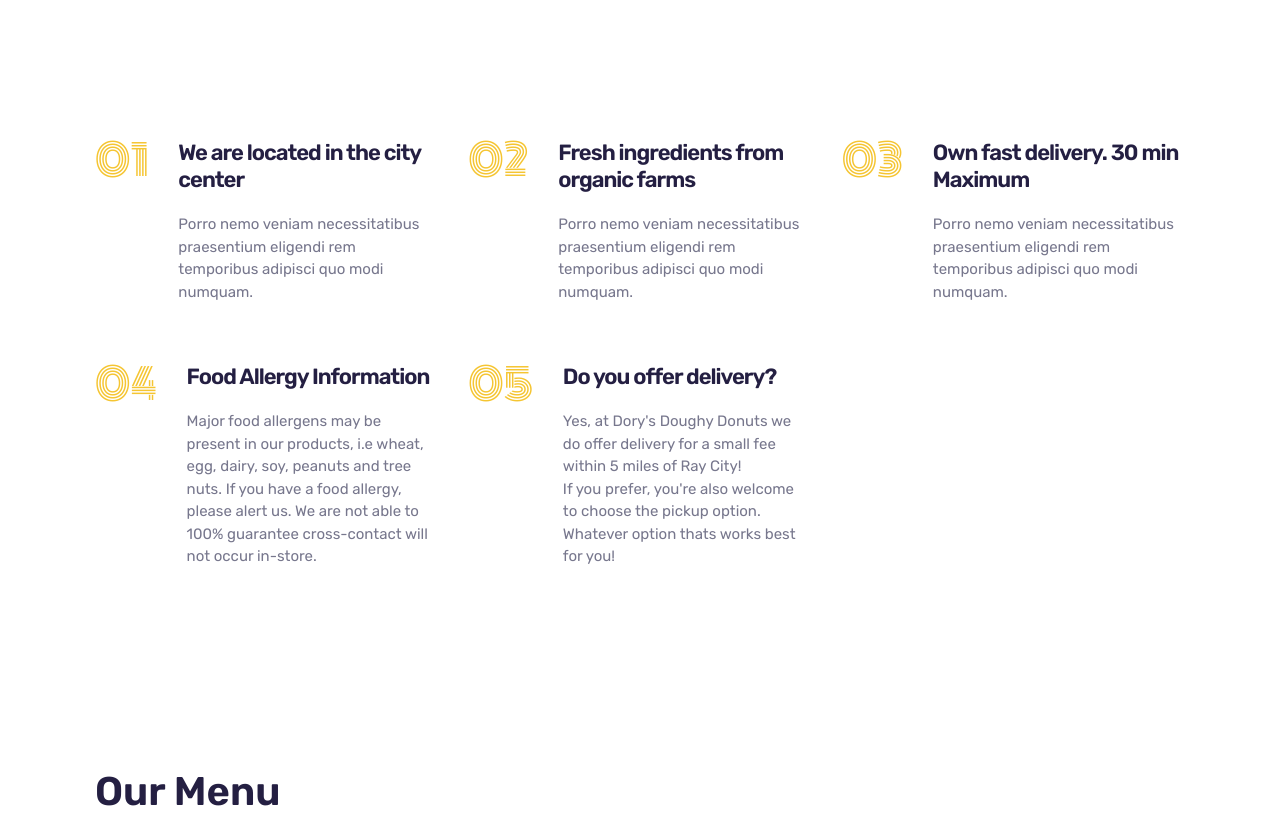
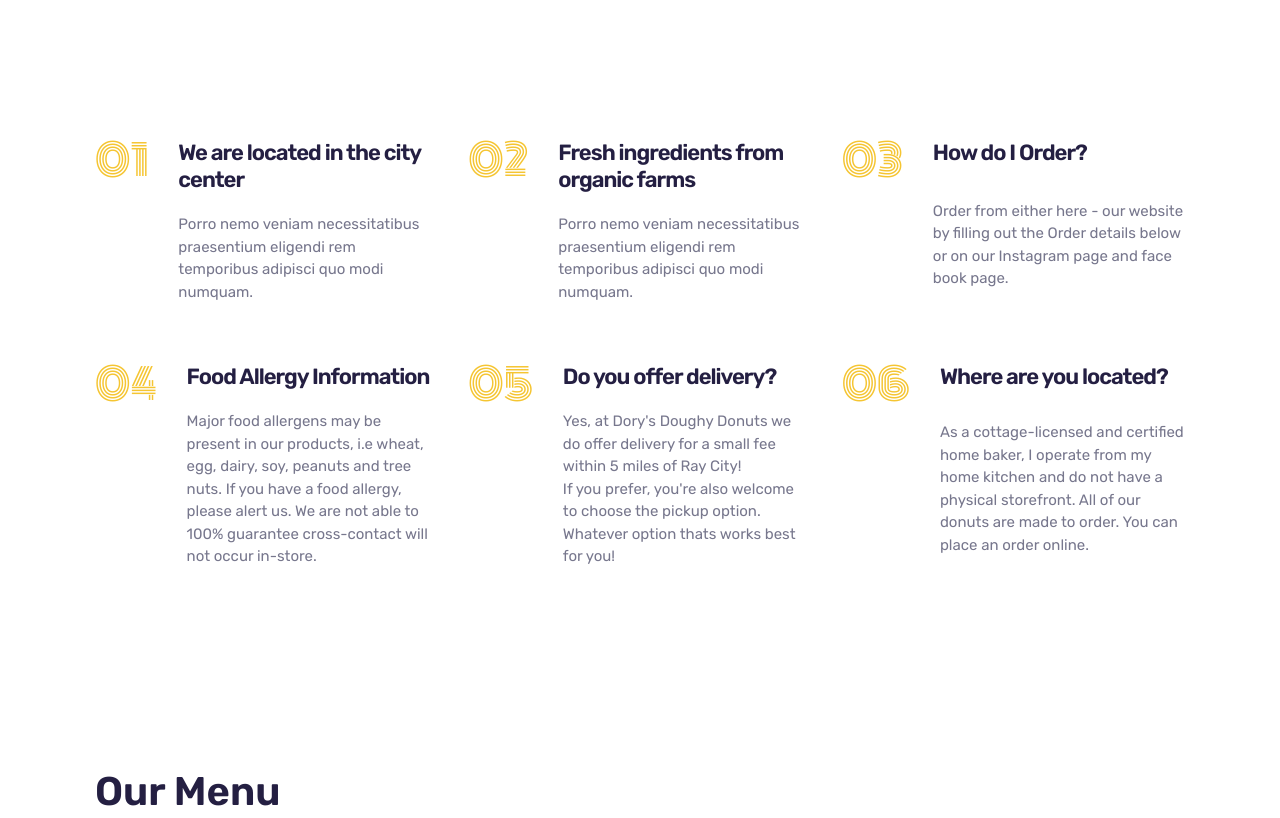
Before and after one commit to 1Somakodi/Dorysdoughydonuts, a plain HTML site: page index.html in a window 1280 px wide. Shown: the part 1560-2378 px from the top of the page. Drawn offline with nearby package versions, Linux system fonts and the light colour scheme.

Commit message:
Updated Testimonials
Updates to testimonials

```diff
--- a/index.html
+++ b/index.html
@@ -229,10 +229,10 @@
 
           <p class="card-number">03</p>
 
-          <h3 class="card-heading">Own fast delivery. 30 min Maximum</h3>
+          <h3 class="card-heading">How do I Order?</h3>
 
           <p class="card-text">
-            Porro nemo veniam necessitatibus praesentium eligendi rem temporibus adipisci quo modi numquam.
+            Order from either here - our website by filling out the Order details below or on our Instagram page and face book page.
           </p>
 
         </div>
@@ -260,6 +260,19 @@
           <p class="card-text">
             Yes, at Dory's Doughy Donuts we do offer delivery for a small fee within 5 miles of Ray City! <br>If you prefer,
             you're also welcome to choose the pickup option. Whatever option thats works best for you!
+          </p>
+
+        </div>
+
+        <div class="service-card">
+
+          <p class="card-number">06</p>
+
+          <h3 class="card-heading">Where are you located?</h3>
+
+          <p class="card-text">
+            As a cottage-licensed and certified home baker, I operate from my home kitchen and do not have a physical storefront.
+            All of our donuts are made to order. You can place an order online.
           </p>
 
         </div>
@@ -904,6 +917,7 @@
 
             <p class="testimonials-text">
               We do have a vegan option—Beignets (African-style donuts) made with coconut milk and cardamom and are completely vegan.
+              Unfortunately, at this time we are unable to offer gluten-free donuts.
             </p>
 
           </div>
```
